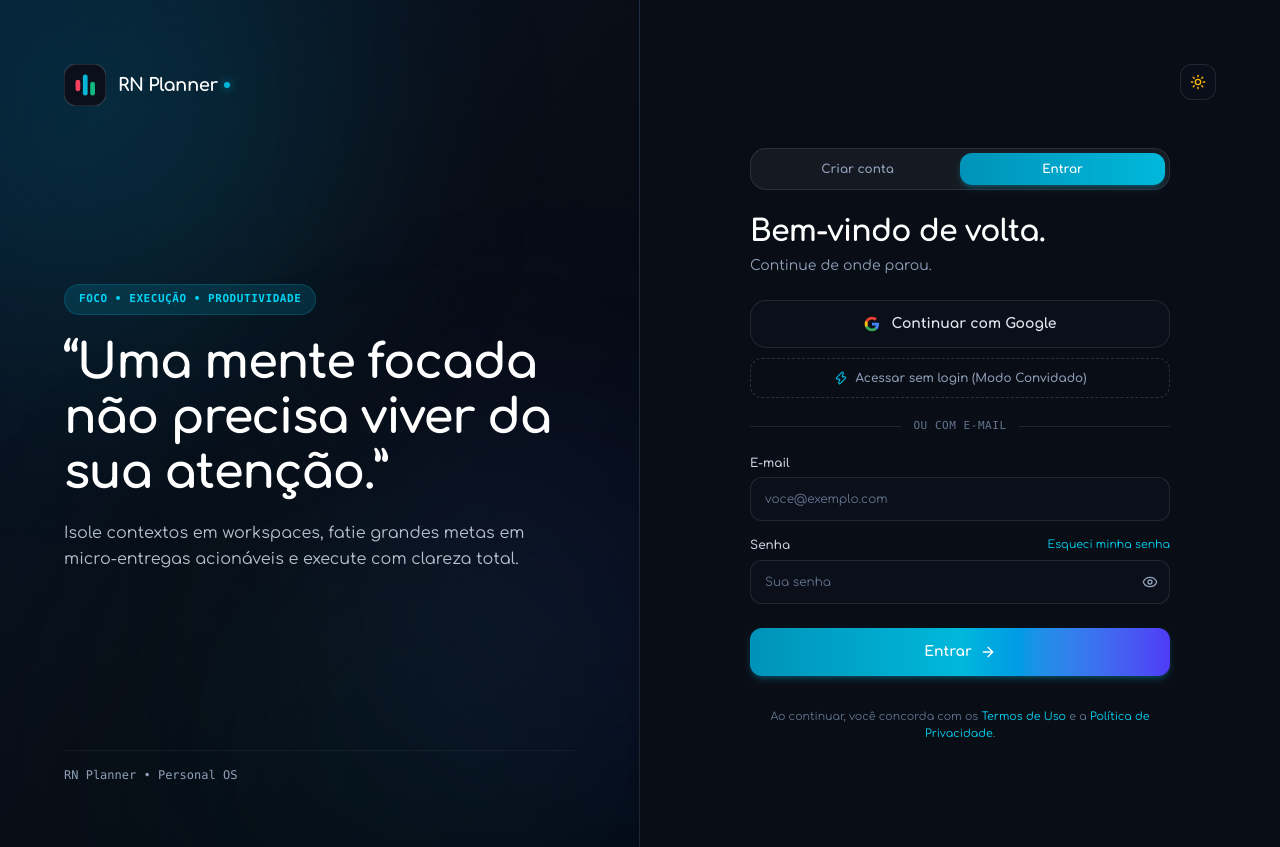
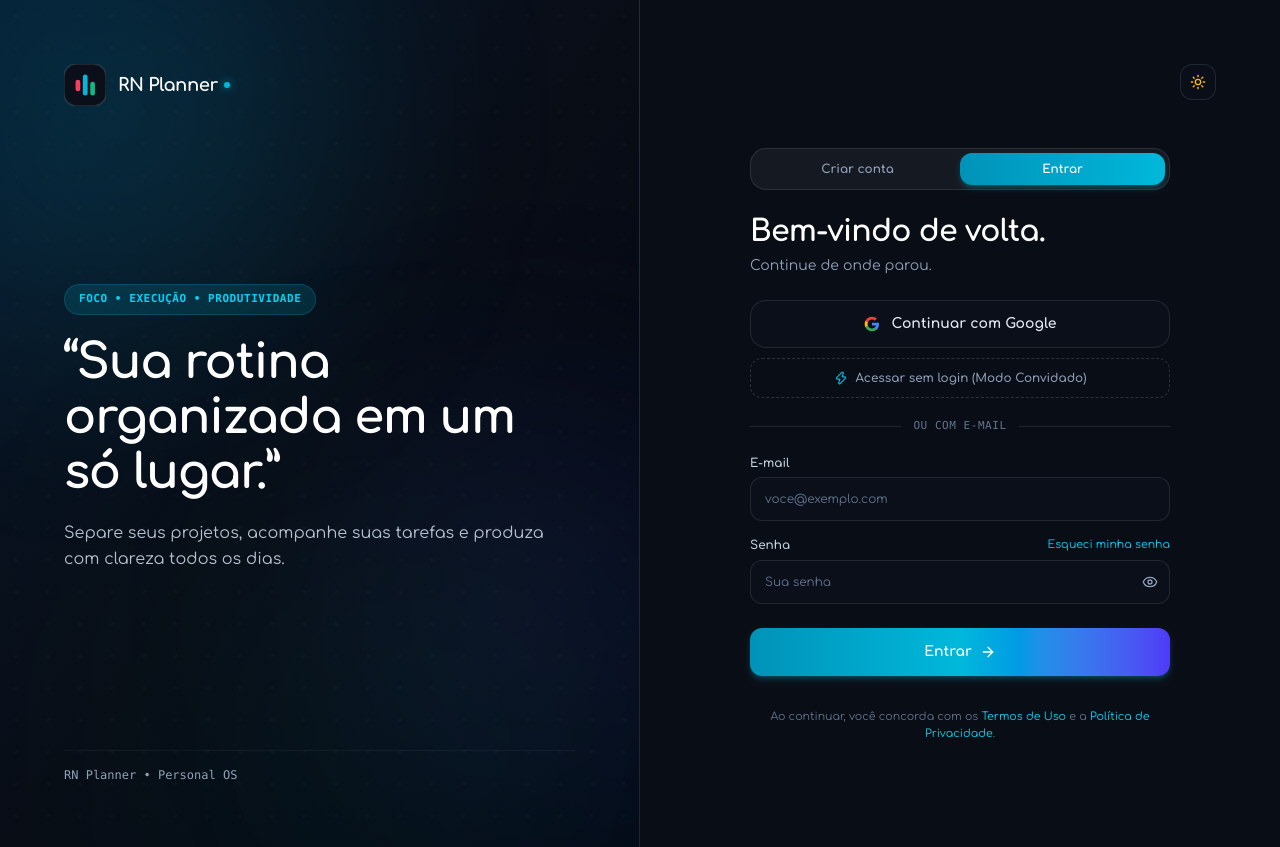
Before and after one commit to Renanbritto/rn-planner, a Next.js app: page / in a window 1280 px wide. Built offline with nearby package versions, Linux system fonts and the light colour scheme; no server answers.

Commit message:
refactor(auth): update hero statement with simpler organization-focused copy

```diff
--- a/src/components/auth/login-view.tsx
+++ b/src/components/auth/login-view.tsx
@@ -135,11 +135,11 @@ export function LoginView() {
           </div>
 
           <h1 className="font-comfortaa text-3xl sm:text-4xl lg:text-5xl font-extrabold text-slate-900 dark:text-white leading-[1.15] tracking-tight">
-            &ldquo;Uma mente focada n&atilde;o precisa viver da sua aten&ccedil;&atilde;o.&rdquo;
+            &ldquo;Sua rotina organizada em um s&oacute; lugar.&rdquo;
           </h1>
 
           <p className="text-sm sm:text-base text-slate-600 dark:text-slate-300/90 font-sans leading-relaxed">
-            Isole contextos em workspaces, fatie grandes metas em micro-entregas acion&aacute;veis e execute com clareza total.
+            Separe seus projetos, acompanhe suas tarefas e produza com clareza todos os dias.
           </p>
         </div>
 
```
